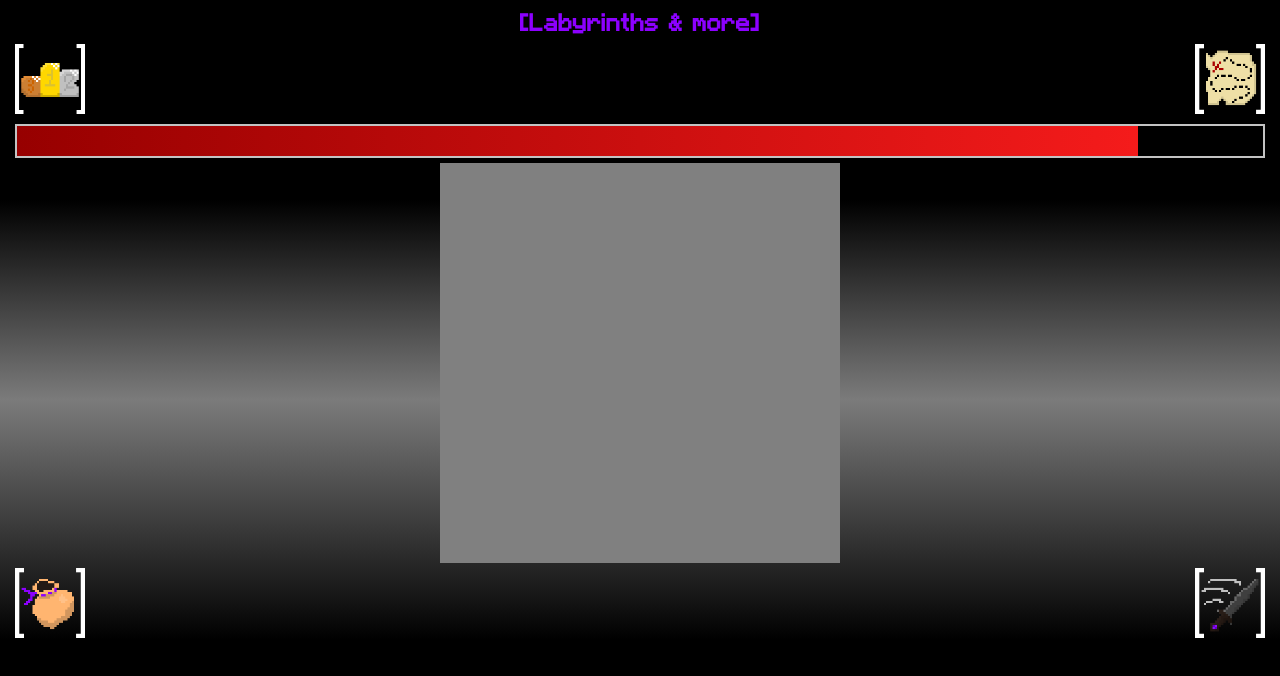
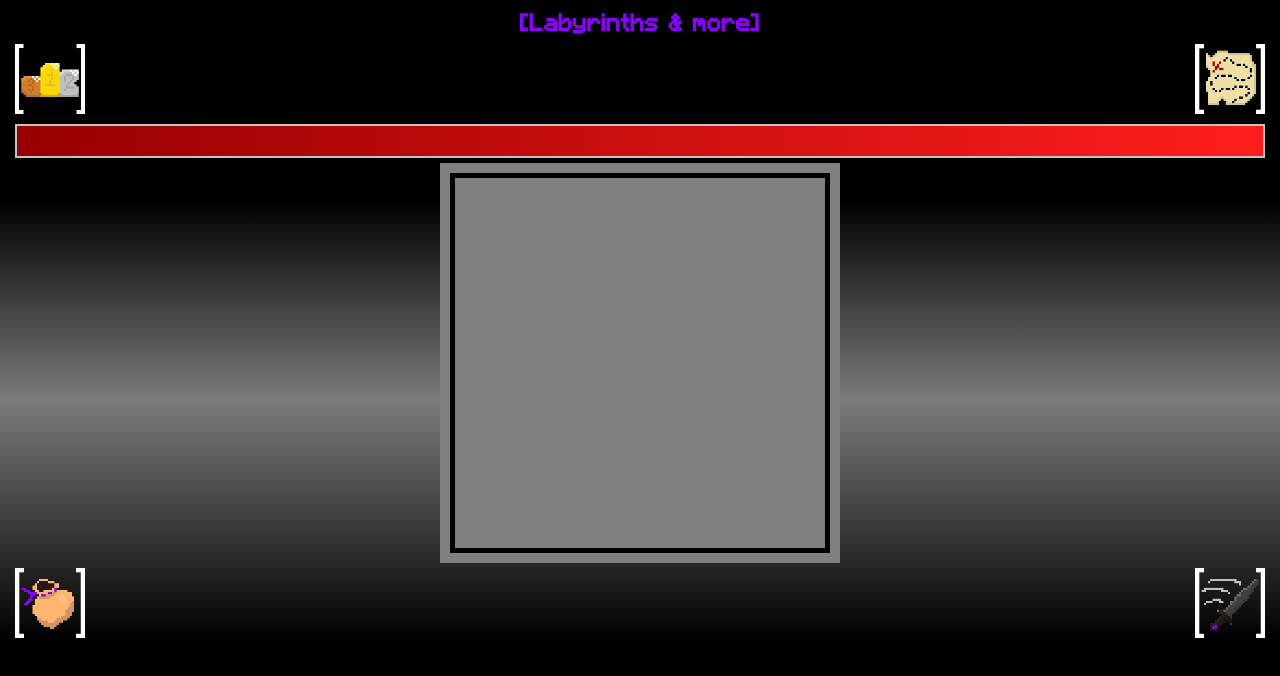
Before and after one commit to Ptah9/some_game, a plain HTML site: page index.html in a window 1280 px wide. Both pictures are taken after a click on the button 50 px from the left and 603 px from the top of the page. Drawn offline with Linux system fonts and the light colour scheme.

Commit message:
added Alpha combat system; added walls for rooms

```diff
--- a/index.html
+++ b/index.html
@@ -36,7 +36,9 @@
 <!-- -------------------------------------------------------------------- -->
 
         <div class="main-area">
+            <div class="room">
 
+            </div>
         </div>
 
 <!-- -------------------------------------------------------------------- -->
--- a/script/main.js
+++ b/script/main.js
@@ -1,21 +1,33 @@
 const healthScale = document.querySelector('.health-scale'),
-    artifactsBtn = document.querySelector('#artifacts-btn');
+    artifactsBtn = document.querySelector('#artifacts-btn'),
+    weaponBtn = document.querySelector('#weapon-btn');
 
 
 let max_health = 1000,
     health = 1000;
 
-artifactsBtn.addEventListener("click", function(){
+
+
+
+
+
+
+
+weaponBtn.addEventListener("click", function(){
     if (health > 0) {
         health -= 100
-    }
-    else {
-        health = max_health;
     }
     healthScale.style.width = (100 - (health / max_health * 100)) + "%"
 })
 
-// healthScale.style.width = max_health / health + "%"
+
+artifactsBtn.addEventListener("click", function(){
+    if (health < max_health) {
+        health += 100
+    }
+    healthScale.style.width = (100 - (health / max_health * 100)) + "%"
+})
+
 
 // btn_click.addEventListener('click',() => {
 //     let x = Math.floor(Math.random()*(256));
--- a/style.css
+++ b/style.css
@@ -122,3 +122,14 @@
     margin-left: auto;
     margin-right: auto;
 }
+
+.room {
+    height: 95%;
+    width: 95%;
+    background-color: gray;
+    border: 5px solid black;
+
+    top:2.5%;
+    left:2.5%;
+    position:relative;
+}
```
